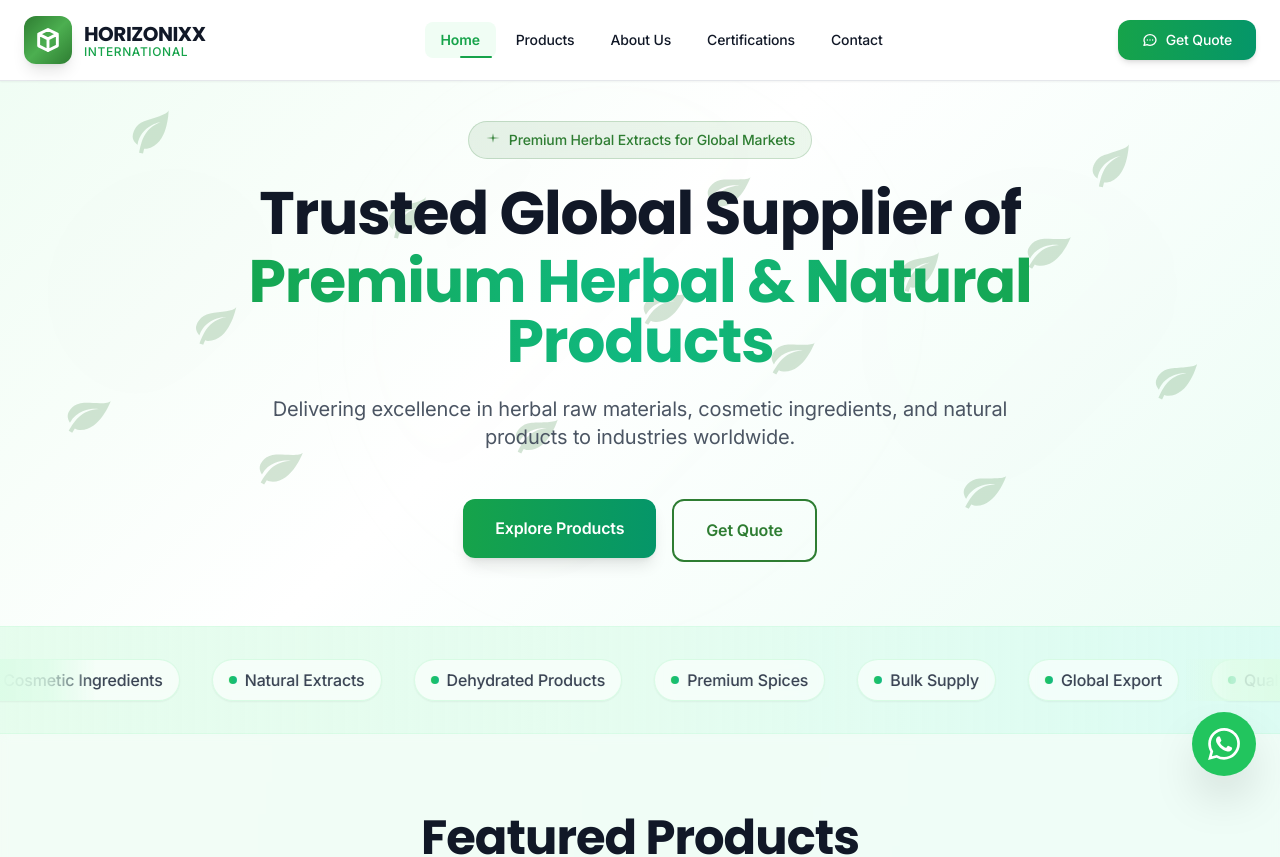
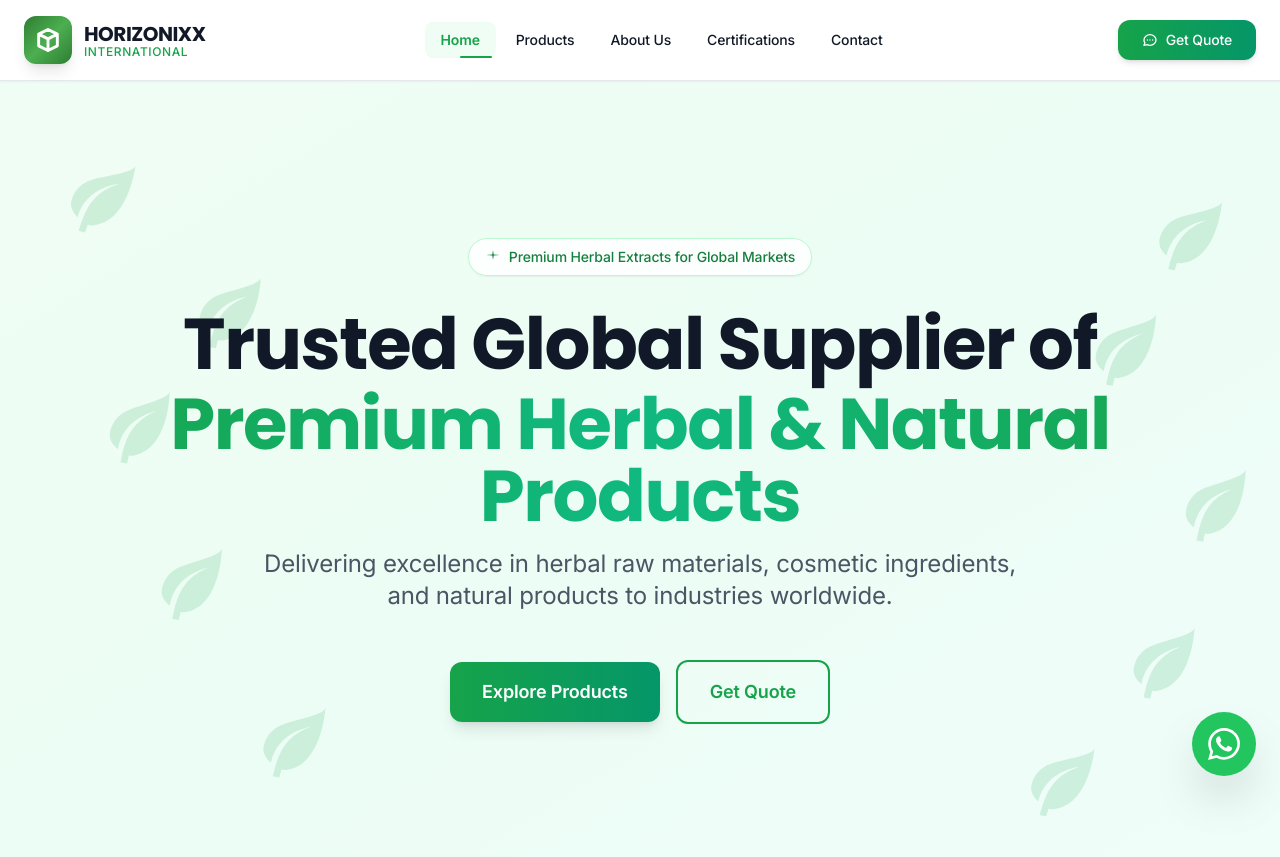
Before and after one commit to DiyaPithva/horizonixx-website, a Next.js app: page / in a window 1280 px wide. Shown: the top 857 px of the page. Built offline with nearby package versions, Linux system fonts and the light colour scheme.

Commit message:
fix: disable husky blocking commits

```diff
--- a/app/contact/page.tsx
+++ b/app/contact/page.tsx
@@ -192,7 +192,7 @@ export default function ContactPage() {
             </h1>
 
             <p className="text-base sm:text-lg md:text-xl text-gray-600 max-w-3xl mx-auto leading-relaxed px-4 sm:px-0">
-              Fill out the form below and we'll prepare your inquiry message for WhatsApp.
+              Fill out the form below and we&apos;ll prepare your inquiry message for WhatsApp.
               Get instant connection with our herbal export specialists.
             </p>
           </motion.div>
@@ -231,8 +231,8 @@ export default function ContactPage() {
                   details: [
                     {
                       label: "Business Inquiries",
-                      value: "info.horizonixxinternational0509@gmail.com",
-                      href: "mailto:info.horizonixxinternational0509@gmail.com"
+                      value: "info.horizonixxinternational@gmail.com",
+                      href: "mailto:info.horizonixxinternational@gmail.com"
                     }
                   ],
                   color: "from-green-500 to-green-600"
@@ -323,7 +323,7 @@ export default function ContactPage() {
                 Send Your Inquiry
               </h2>
               <p className="text-base sm:text-lg text-gray-600 max-w-2xl mx-auto">
-                Fill out the form below and we'll prepare your inquiry message for WhatsApp.
+                Fill out the form below and we&apos;ll prepare your inquiry message for WhatsApp.
                 Get instant connection with our herbal export specialists.
               </p>
             </div>
--- a/app/globals.css
+++ b/app/globals.css
@@ -1,6 +1,12 @@
 @tailwind base;
 @tailwind components;
 @tailwind utilities;
+
+/* Prevent horizontal scrollbar */
+html,
+body {
+  overflow-x: hidden;
+}
 
 /* Base styles with enhanced typography */
 body {
--- a/components/homepage/company-stats.tsx
+++ b/components/homepage/company-stats.tsx
@@ -40,7 +40,7 @@ const stats = [
 
 export function CompanyStats() {
   return (
-    <section className="py-16 sm:py-20 bg-gradient-to-br from-green-100/30 via-emerald-100/20 to-teal-100/30">
+    <section className="py-20 bg-gradient-to-br from-green-100/30 via-emerald-100/20 to-teal-100/30">
       <div className="container mx-auto px-4 sm:px-6 lg:px-8">
         {/* Section Header */}
         <div className="text-center mb-12 sm:mb-16">
--- a/components/homepage/hero.tsx
+++ b/components/homepage/hero.tsx
@@ -4,52 +4,40 @@ import { motion } from "framer-motion";
 import Link from "next/link";
 
 const leaves = [
-  { top: "8%", left: "10%" },
-  { top: "15%", left: "85%" },
-  { top: "25%", left: "30%" },
-  { top: "35%", left: "70%" },
-  { top: "45%", left: "15%" },
-  { top: "55%", left: "90%" },
-  { top: "65%", left: "40%" },
-  { top: "75%", left: "75%" },
-  { top: "20%", left: "55%" },
-  { top: "50%", left: "60%" },
-  { top: "70%", left: "20%" },
-  { top: "80%", left: "45%" },
-  { top: "30%", left: "80%" },
-  { top: "60%", left: "5%" },
-  { top: "40%", left: "50%" },
+  { top: "10%", left: "5%" },
+  { top: "15%", left: "90%" },
+  { top: "25%", left: "15%" },
+  { top: "30%", left: "85%" },
+  { top: "40%", left: "8%" },
+  { top: "50%", left: "92%" },
+  { top: "60%", left: "12%" },
+  { top: "70%", left: "88%" },
+  { top: "80%", left: "20%" },
+  { top: "85%", left: "80%" },
 ];
 
 export function Hero() {
   return (
-    <section className="relative isolate pb-16 flex justify-center overflow-hidden hero-bg">
-      {/* Decorative Gradient Blobs */}
-      <div className="absolute inset-0 -z-10 overflow-hidden pointer-events-none">
-        <div className="absolute top-20 left-10 w-72 h-72 bg-gradient-to-br from-primary/10 to-transparent rounded-full blur-2xl opacity-10"></div>
-        <div className="absolute bottom-20 right-10 w-96 h-96 bg-gradient-to-br from-secondary/10 to-transparent rounded-full blur-2xl opacity-10"></div>
-        <div className="absolute top-1/2 left-1/2 w-[600px] h-[600px] -translate-x-1/2 -translate-y-1/2 bg-gradient-to-br from-accent/20 to-transparent rounded-full blur-2xl opacity-10"></div>
-      </div>
-
-      {/* Floating Leaves */}
-      <div className="absolute inset-0 -z-10 pointer-events-none">
+    <section className="relative min-h-screen flex items-center justify-center overflow-hidden bg-gradient-to-br from-green-50 via-emerald-50 to-teal-50">
+      {/* Decorative Leaf Background */}
+      <div className="absolute inset-0 pointer-events-none opacity-15">
         {leaves.map((leaf, i) => (
           <motion.div
             key={i}
-            className="absolute opacity-20"
+            className="absolute"
             style={{ top: leaf.top, left: leaf.left }}
             animate={{
-              y: [0, -25, 0],
+              y: [0, -20, 0],
               rotate: [0, 10, -10, 0],
             }}
             transition={{
-              duration: 10 + i,
+              duration: 8 + i * 0.5,
               repeat: Infinity,
               ease: "easeInOut",
             }}
           >
             <svg
-              className="w-10 h-10 md:w-12 md:h-12 text-primary"
+              className="w-16 h-16 md:w-20 md:h-20 text-green-600"
               fill="currentColor"
               viewBox="0 0 24 24"
             >
@@ -60,20 +48,22 @@ export function Hero() {
       </div>
 
       {/* Main Content */}
-      <div className="relative z-10 container mx-auto px-4 sm:px-6 lg:px-8 text-center pt-10">
+      <div className="relative z-10 w-full max-w-7xl mx-auto px-4 sm:px-6 lg:px-8 py-24 md:py-32">
+        <div className="text-center">
           <motion.div
             initial={{ opacity: 0, y: 30 }}
             animate={{ opacity: 1, y: 0 }}
             transition={{ duration: 0.8 }}
-          className="max-w-5xl mx-auto space-y-6"
+            className="space-y-8"
           >
             {/* Premium Badge */}
             <motion.div
               initial={{ opacity: 0, scale: 0.9 }}
               animate={{ opacity: 1, scale: 1 }}
               transition={{ duration: 0.6 }}
-            className="inline-flex items-center px-4 py-2 bg-gradient-to-r from-primary/10 to-secondary/10 border border-primary/20 rounded-full text-sm font-medium text-primary backdrop-blur-sm"
+              className="flex justify-center"
             >
+              <div className="inline-flex items-center px-4 py-2 bg-white/80 backdrop-blur-sm border border-green-200 rounded-full text-sm font-medium text-green-700 shadow-sm">
                 <svg
                   className="w-4 h-4 mr-2"
                   fill="currentColor"
@@ -82,49 +72,48 @@ export function Hero() {
                   <path d="M12,2L13.09,8.26L22,9L13.09,9.74L12,16L10.91,9.74L2,9L10.91,8.26L12,2Z" />
                 </svg>
                 Premium Herbal Extracts for Global Markets
+              </div>
             </motion.div>
 
             {/* Heading */}
-          <h1 className="text-3xl sm:text-4xl md:text-5xl lg:text-6xl font-bold text-gray-900 leading-[1.25] max-w-4xl mx-auto">
-            <span className="block mb-2">Trusted Global Supplier of</span>
-
+            <div className="space-y-4">
+              <h1 className="text-4xl sm:text-5xl md:text-6xl lg:text-7xl font-bold text-gray-900 leading-tight text-center">
+                <span className="block">Trusted Global Supplier of</span>
                 <span className="block mt-2 bg-gradient-to-r from-green-600 via-emerald-500 to-green-600 bg-clip-text text-transparent">
                   Premium Herbal & Natural Products
                 </span>
               </h1>
 
               {/* Description */}
-          <p className="text-base sm:text-lg md:text-xl text-gray-600 max-w-3xl mx-auto leading-relaxed">
+              <p className="text-lg sm:text-xl md:text-2xl text-gray-600 max-w-3xl mx-auto leading-relaxed text-center">
                 Delivering excellence in herbal raw materials, cosmetic ingredients,
                 and natural products to industries worldwide.
               </p>
+            </div>
 
             {/* Buttons */}
             <motion.div
-            className="flex flex-col sm:flex-row gap-4 justify-center pt-6"
+              className="flex flex-col sm:flex-row gap-4 justify-center items-center pt-4"
               initial={{ opacity: 0 }}
               animate={{ opacity: 1 }}
               transition={{ delay: 0.4 }}
             >
-            <motion.div whileHover={{ scale: 1.05 }}>
               <Link
                 href="/products"
-                className="inline-flex items-center px-8 py-4 bg-gradient-to-r from-green-600 to-emerald-600 text-white font-semibold rounded-xl shadow-lg transition-all"
+                className="inline-flex items-center justify-center px-8 py-4 bg-gradient-to-r from-green-600 to-emerald-600 text-white font-semibold text-lg rounded-xl shadow-lg hover:shadow-xl transition-all duration-300 hover:scale-105"
               >
                 Explore Products
               </Link>
-            </motion.div>
 
-            <motion.div whileHover={{ scale: 1.05 }}>
               <Link
                 href="/contact"
-                className="inline-flex items-center px-8 py-4 border-2 border-primary text-primary font-semibold rounded-xl hover:bg-primary hover:text-white transition-all"
+                className="inline-flex items-center justify-center px-8 py-4 border-2 border-green-600 text-green-600 font-semibold text-lg rounded-xl hover:bg-green-600 hover:text-white transition-all duration-300"
               >
                 Get Quote
               </Link>
             </motion.div>
           </motion.div>
-        </motion.div>
+        </div>
       </div>
     </section>
   );
--- a/components/homepage/scrolling-banner.tsx
+++ b/components/homepage/scrolling-banner.tsx
@@ -20,8 +20,8 @@ export function ScrollingBanner() {
   const allItems = [...scrollingItems, ...scrollingItems, ...scrollingItems];
 
   return (
-    <section className="py-6 sm:py-8 bg-gradient-to-r from-green-100/50 via-emerald-100/30 to-teal-100/50 border-y border-green-200/30 overflow-hidden">
-      <div className="relative">
+    <div className="w-full bg-white/90 backdrop-blur-md shadow-sm border-y border-green-100 py-4">
+      <div className="container mx-auto px-4">
         {/* Scrolling Container */}
         <motion.div
           className="flex items-center whitespace-nowrap"
@@ -43,20 +43,16 @@ export function ScrollingBanner() {
           {allItems.map((item, index) => (
             <div
               key={index}
-              className="flex items-center space-x-2 px-3 sm:px-4 py-2 mx-3 sm:mx-4 bg-white/60 backdrop-blur-sm rounded-full border border-green-200/50 shadow-sm hover:bg-white/80 transition-colors duration-300 flex-shrink-0"
+              className="inline-flex items-center space-x-2 px-4 py-2 mx-2 bg-green-50 rounded-full border border-green-200 flex-shrink-0"
             >
               <div className="w-2 h-2 bg-gradient-to-r from-green-500 to-emerald-500 rounded-full flex-shrink-0"></div>
-              <span className="text-xs sm:text-sm md:text-base font-medium text-gray-700 flex-shrink-0">
+              <span className="text-sm font-medium text-gray-700 whitespace-nowrap">
                 {item}
               </span>
             </div>
           ))}
         </motion.div>
-
-        {/* Gradient overlays for smooth fade effect */}
-        <div className="absolute left-0 top-0 bottom-0 w-12 sm:w-16 md:w-24 bg-gradient-to-r from-green-100 via-green-100/80 to-transparent pointer-events-none z-10"></div>
-        <div className="absolute right-0 top-0 bottom-0 w-12 sm:w-16 md:w-24 bg-gradient-to-l from-green-100 via-green-100/80 to-transparent pointer-events-none z-10"></div>
       </div>
-    </section>
+    </div>
   );
 }
--- a/components/homepage/testimonial-slider.tsx
+++ b/components/homepage/testimonial-slider.tsx
@@ -97,8 +97,8 @@ export function TestimonialSlider() {
   };
 
   return (
-    <section className="py-16 sm:py-20 bg-gradient-to-br from-green-100/20 via-emerald-100/10 to-teal-100/20 overflow-hidden">
-      <div className="container mx-auto px-4 sm:px-6 lg:px-8">
+    <section className="py-24 bg-gradient-to-br from-green-100/20 via-emerald-100/10 to-teal-100/20">
+      <div className="container mx-auto px-4 sm:px-6 lg:px-8 pb-12">
         <motion.div
           initial={{ opacity: 0, y: 30 }}
           whileInView={{ opacity: 1, y: 0 }}
@@ -119,8 +119,32 @@ export function TestimonialSlider() {
           onMouseEnter={() => setIsAutoPlaying(false)}
           onMouseLeave={() => setIsAutoPlaying(true)}
         >
+          {/* Navigation Arrows - Outside card */}
+          {/* Previous Button */}
+          <button
+            onClick={prevTestimonial}
+            className="absolute left-[-60px] top-1/2 -translate-y-1/2 z-20 bg-white shadow-md rounded-full p-3 hover:scale-110 transition text-gray-700"
+            aria-label="Previous testimonial"
+          >
+            <svg className="w-5 h-5" fill="none" stroke="currentColor" viewBox="0 0 24 24">
+              <path strokeLinecap="round" strokeLinejoin="round" strokeWidth={2} d="M15 19l-7-7 7-7" />
+            </svg>
+          </button>
+
+          {/* Next Button */}
+          <button
+            onClick={nextTestimonial}
+            className="absolute right-[-60px] top-1/2 -translate-y-1/2 z-20 bg-white shadow-md rounded-full p-3 hover:scale-110 transition text-gray-700"
+            aria-label="Next testimonial"
+          >
+            <svg className="w-5 h-5" fill="none" stroke="currentColor" viewBox="0 0 24 24">
+              <path strokeLinecap="round" strokeLinejoin="round" strokeWidth={2} d="M9 5l7 7-7 7" />
+            </svg>
+          </button>
+
           {/* Main Testimonial Display */}
-          <div className="relative h-96 sm:h-80 md:h-64">
+          <div className="relative mb-12">
+            <div className="min-h-[420px] sm:min-h-[380px] md:min-h-[320px]">
             <AnimatePresence mode="wait">
               <motion.div
                 key={currentIndex}
@@ -144,7 +168,7 @@ export function TestimonialSlider() {
                   <div className="text-center space-y-6">
                     {/* Quote */}
                     <blockquote className="text-base sm:text-lg md:text-xl text-foreground leading-relaxed italic px-4 sm:px-0">
-                      "{testimonials[currentIndex].quote}"
+                      &ldquo;{testimonials[currentIndex].quote}&rdquo;
                     </blockquote>
 
                     {/* Rating */}
@@ -153,19 +177,19 @@ export function TestimonialSlider() {
                     </div>
 
                     {/* Client Info */}
-                    <div className="space-y-2">
-                      <h4 className="font-heading font-bold text-base sm:text-lg text-foreground">
+                    <div className="space-y-1">
+                      <h4 className="font-bold text-lg text-gray-900">
                         {testimonials[currentIndex].clientName}
                       </h4>
-                      <p className="text-primary font-medium text-sm sm:text-base">
+                      <p className="text-green-600 font-semibold text-base">
                         {testimonials[currentIndex].company}
                       </p>
-                      <div className="flex items-center justify-center space-x-2 text-muted">
+                      <div className="flex items-center justify-center space-x-2 text-gray-500">
                         <svg className="w-4 h-4" fill="none" stroke="currentColor" viewBox="0 0 24 24">
                           <path strokeLinecap="round" strokeLinejoin="round" strokeWidth={2} d="M17.657 16.657L13.414 20.9a1.998 1.998 0 01-2.827 0l-4.244-4.243a8 8 0 1111.314 0z" />
                           <path strokeLinecap="round" strokeLinejoin="round" strokeWidth={2} d="M15 11a3 3 0 11-6 0 3 3 0 016 0z" />
                         </svg>
-                        <span className="text-sm">{testimonials[currentIndex].country}</span>
+                        <span className="text-sm font-medium">{testimonials[currentIndex].country}</span>
                       </div>
                     </div>
                   </div>
@@ -173,54 +197,27 @@ export function TestimonialSlider() {
               </motion.div>
             </AnimatePresence>
           </div>
+          </div>
 
           {/* Navigation Controls */}
-          <div className="flex items-center justify-between mt-6 sm:mt-8 px-4 sm:px-0">
-            {/* Previous Button */}
-            <motion.button
-              onClick={prevTestimonial}
-              className="p-3 bg-white shadow-md hover:bg-gray-100 rounded-full transition-all duration-300"
-              whileHover={{ scale: 1.1 }}
-              whileTap={{ scale: 0.9 }}
-              aria-label="Previous testimonial"
-            >
-              <svg className="w-5 h-5" fill="none" stroke="currentColor" viewBox="0 0 24 24">
-                <path strokeLinecap="round" strokeLinejoin="round" strokeWidth={2} d="M15 19l-7-7 7-7" />
-              </svg>
-            </motion.button>
-
+          <div className="flex items-center justify-center mt-6 px-4 sm:px-0 relative z-10">
             {/* Pagination Dots */}
-            <div className="flex space-x-2">
+            <div className="flex space-x-3 bg-white/80 backdrop-blur-sm px-4 py-3 rounded-full shadow-md">
               {testimonials.map((_, index) => (
-                <motion.button
+                <button
                   key={index}
                   onClick={() => goToTestimonial(index)}
                   className={`
-                    w-3 h-3 rounded-full transition-all duration-300
+                    h-2.5 rounded-full transition-all duration-300
                     ${index === currentIndex
-                      ? 'bg-primary scale-125'
-                      : 'bg-border hover:bg-primary/50'
+                      ? 'w-10 bg-green-600'
+                      : 'w-2.5 bg-gray-400 hover:bg-green-400'
                     }
                   `}
-                  whileHover={{ scale: 1.2 }}
-                  whileTap={{ scale: 0.9 }}
                   aria-label={`Go to testimonial ${index + 1}`}
                 />
               ))}
             </div>
-
-            {/* Next Button */}
-            <motion.button
-              onClick={nextTestimonial}
-              className="p-3 bg-white shadow-md hover:bg-gray-100 rounded-full transition-all duration-300"
-              whileHover={{ scale: 1.1 }}
-              whileTap={{ scale: 0.9 }}
-              aria-label="Next testimonial"
-            >
-              <svg className="w-5 h-5" fill="none" stroke="currentColor" viewBox="0 0 24 24">
-                <path strokeLinecap="round" strokeLinejoin="round" strokeWidth={2} d="M9 5l7 7-7 7" />
-              </svg>
-            </motion.button>
           </div>
 
           {/* Auto-play Indicator */}
@@ -238,7 +235,7 @@ export function TestimonialSlider() {
           whileInView={{ opacity: 1, y: 0 }}
           transition={{ duration: 0.8, delay: 0.4 }}
           viewport={{ once: true }}
-          className="grid grid-cols-1 sm:grid-cols-3 gap-6 sm:gap-8 mt-12 sm:mt-16 max-w-3xl mx-auto px-4 sm:px-0"
+          className="grid grid-cols-1 sm:grid-cols-3 gap-6 sm:gap-8 mt-16 max-w-3xl mx-auto px-4 sm:px-0"
         >
           {[
             { number: "150+", label: "Happy Clients" },
```
Also changed, not shown: components/layout/footer.tsx (+4 -4 lines), package.json (+1 -11 lines), .eslintrc.json, 1 other file (tests, documents, lock files or other folders). Lines whose indentation alone changed are shown as unchanged.
